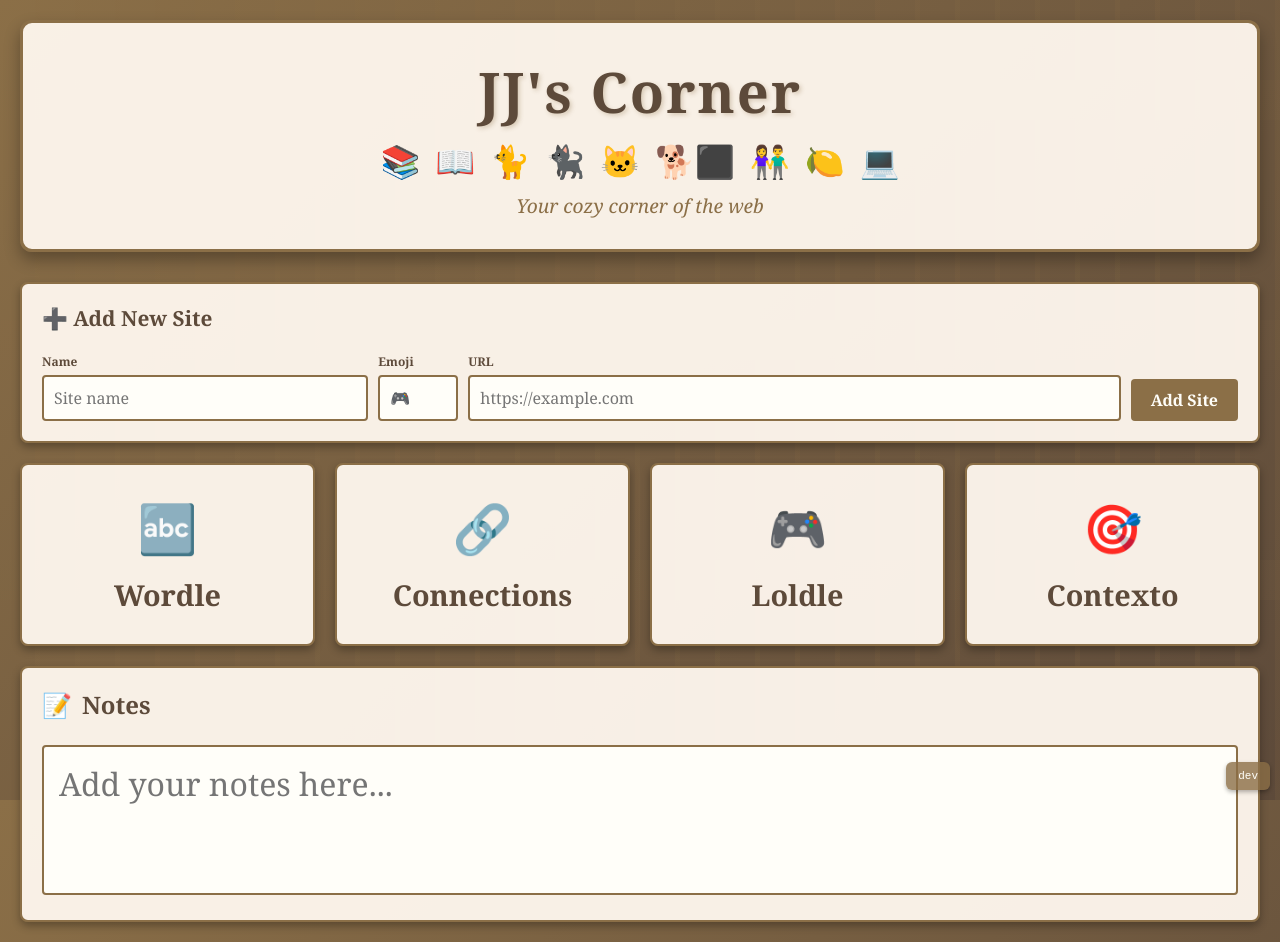
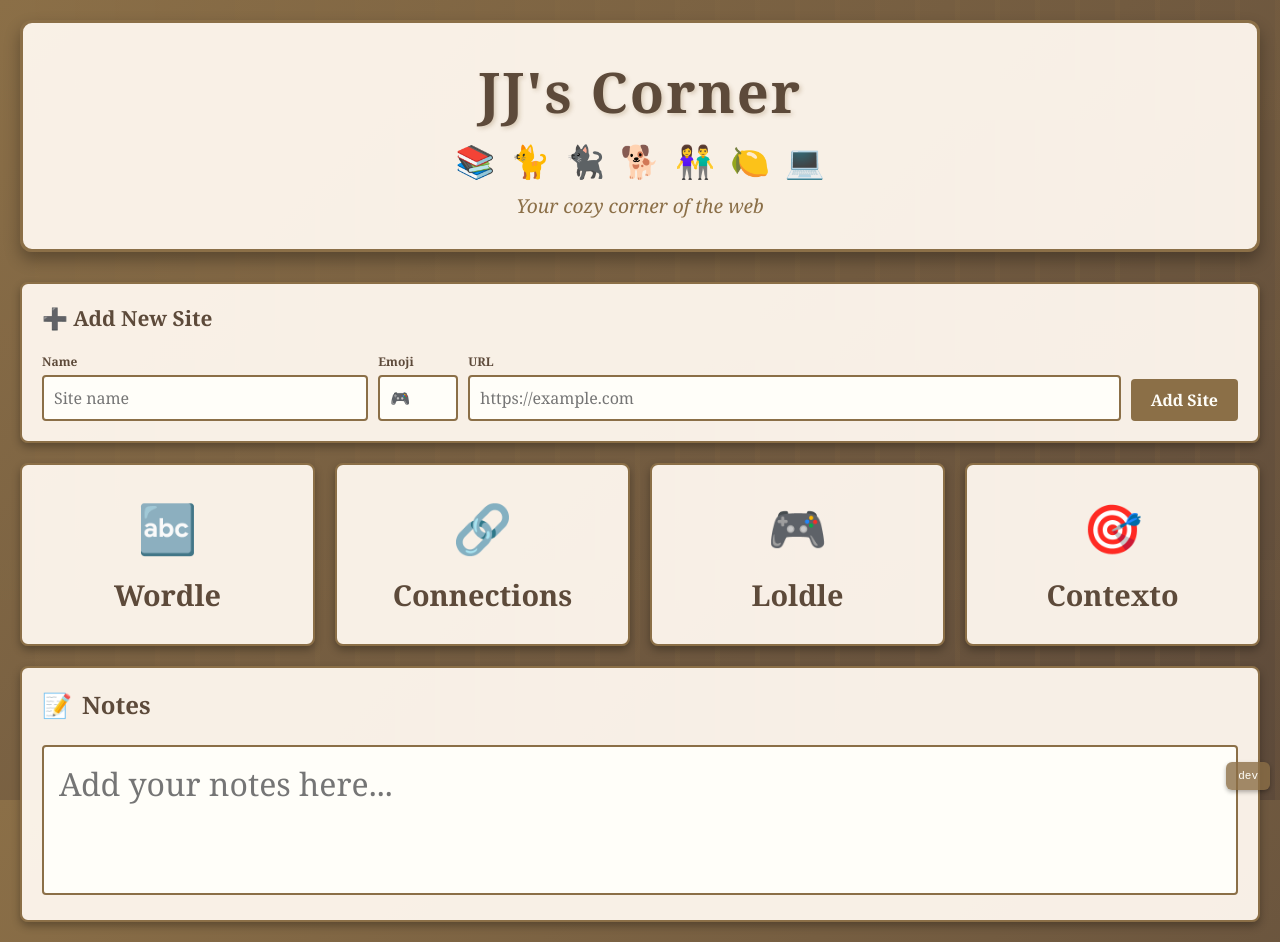
Before and after one commit to AlecRichardson/jc-app, a plain HTML site: page index.html in a window 1280 px wide. Drawn offline with Linux system fonts and the light colour scheme; no server answers.

Commit message:
Update decorations

```diff
--- a/index.html
+++ b/index.html
@@ -272,11 +272,9 @@
             <h1>JJ's Corner</h1>
             <div class="decorations">
                 <span>📚</span>
-                <span>📖</span>
                 <span>🐈</span>
                 <span>🐈‍⬛</span>
-                <span>🐱</span>
-                <span>🐕‍⬛</span>
+                <span>🐕‍</span>
                 <span>👫</span>
                 <span>🍋</span>
                 <span>💻</span>
```
